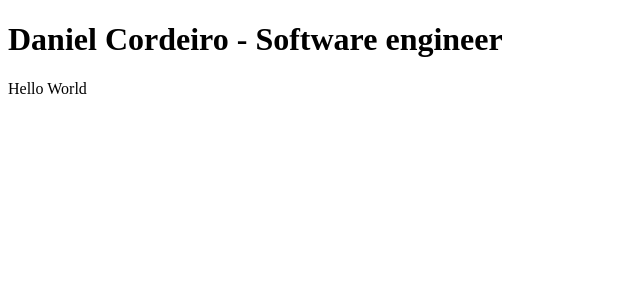
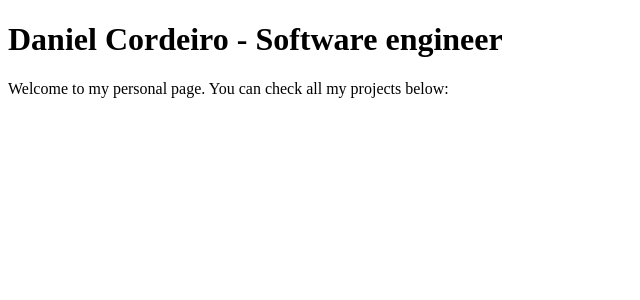
Before and after one commit to danielcordeirodev/portfolio, a React (Create React App) app: page / in a window 1280 px wide. Shown: the top 300 px of the page, without its empty margins (0-640 px from the left). Built offline with nearby package versions, Linux system fonts and the light colour scheme.

Commit message:
Changed heading

```diff
--- a/src/App.js
+++ b/src/App.js
@@ -1,3 +1,4 @@
+import React from "react";
 import Header from './components/header';
 
 function App() {
@@ -5,7 +6,7 @@ function App() {
     <div>
       <Header />
       <p>
-        Hello World
+        Welcome to my personal page. You can check all my projects below:
       </p>
     </div>
   );
```
